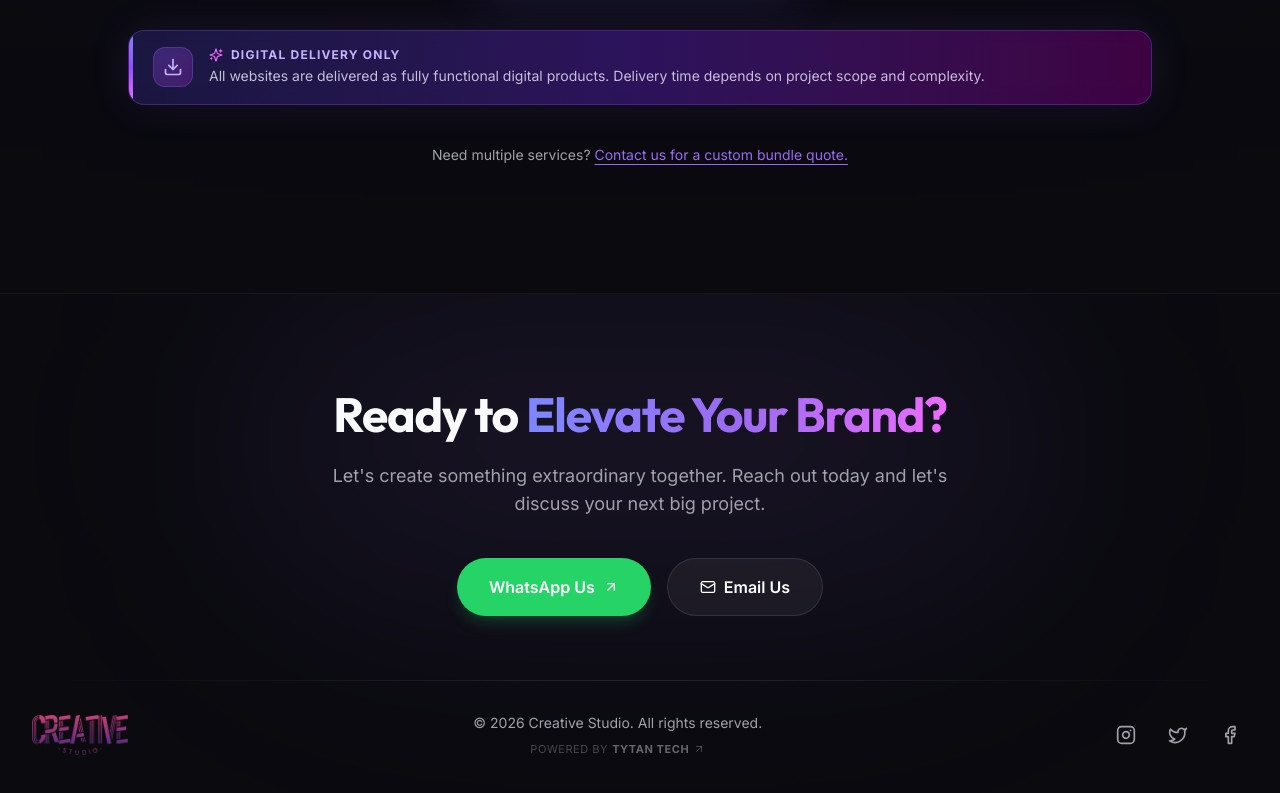
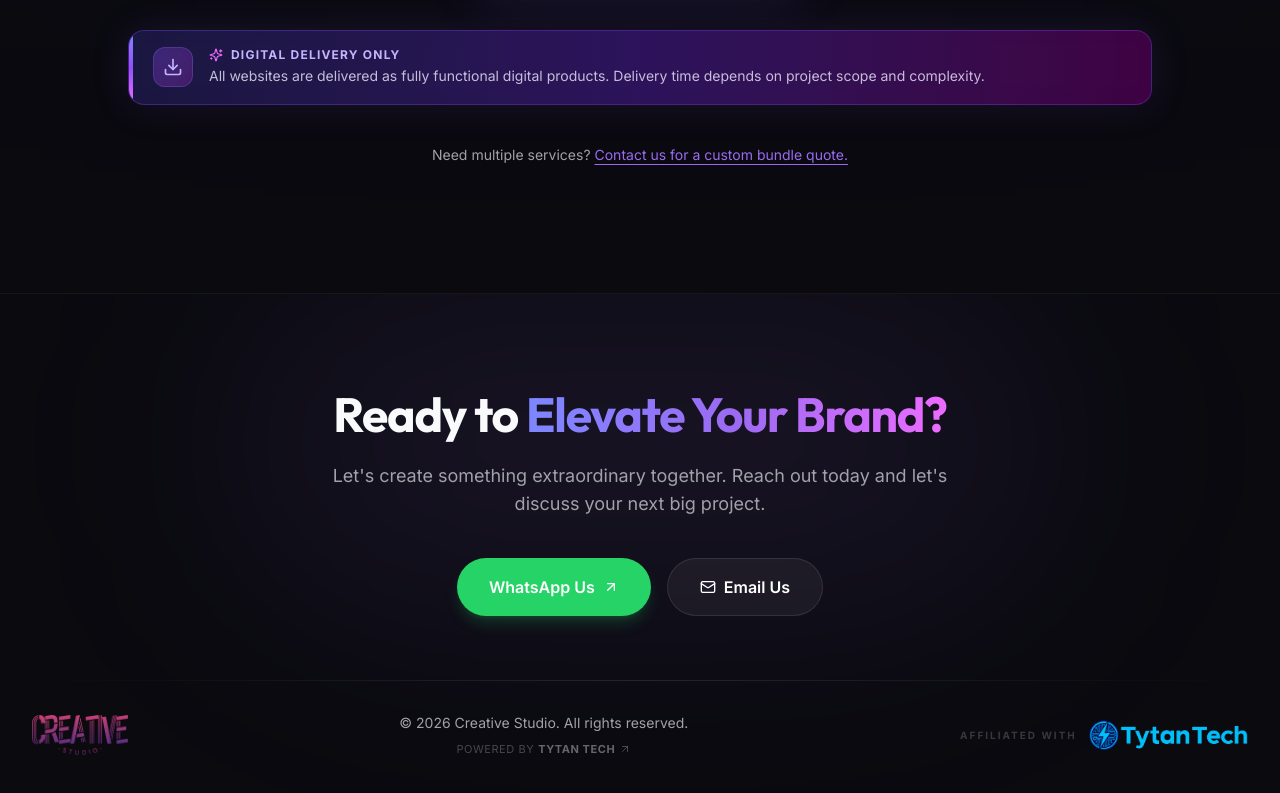
Before and after one commit to MuiaN/Service-Showcase, a React (Vite) app: page / in a window 1280 px wide. Shown: the part 3024-3817 px from the top of the page. Built offline with nearby package versions, Linux system fonts and the light colour scheme.

Commit message:
Update of Tytantech logo in footer

```diff
--- a/src/components/layout/Footer.tsx
+++ b/src/components/layout/Footer.tsx
@@ -1,6 +1,6 @@
 import { useState, useEffect } from "react";
 import { motion, AnimatePresence } from "framer-motion";
-import { Mail, Instagram, Twitter, Facebook, ArrowUpRight, X, Send, CheckCircle2 } from "lucide-react";
+import { Mail, ArrowUpRight, X, Send, CheckCircle2 } from "lucide-react";
 
 function QuoteDialog({ isOpen, onClose }: { isOpen: boolean; onClose: () => void }) {
   const [isSubmitting, setIsSubmitting] = useState(false);
@@ -257,10 +257,20 @@ export function Footer() {
             </a>
           </div>
 
-          <div className="flex items-center gap-4 text-muted-foreground">
-            <a href="#" className="hover:text-white transition-colors p-2 rounded-full hover:bg-white/5"><Instagram className="w-5 h-5" /></a>
-            <a href="#" className="hover:text-white transition-colors p-2 rounded-full hover:bg-white/5"><Twitter className="w-5 h-5" /></a>
-            <a href="#" className="hover:text-white transition-colors p-2 rounded-full hover:bg-white/5"><Facebook className="w-5 h-5" /></a>
+          <div className="flex items-center gap-3">
+            <span className="text-[10px] uppercase tracking-[0.2em] text-muted-foreground/30 font-bold">Affiliated with</span>
+            <a
+              href="https://www.tytantech.co.ke/"
+              target="_blank"
+              rel="noopener noreferrer"
+              className="transition-all hover:opacity-80 active:scale-95"
+            >
+              <img
+                src="/LOGO-02.png"
+                alt="Tytan Tech"
+                className="h-7 md:h-8 w-auto object-contain"
+              />
+            </a>
           </div>
         </div>
       </div>
```
Also changed, not shown: public/LOGO-02.png (added).
